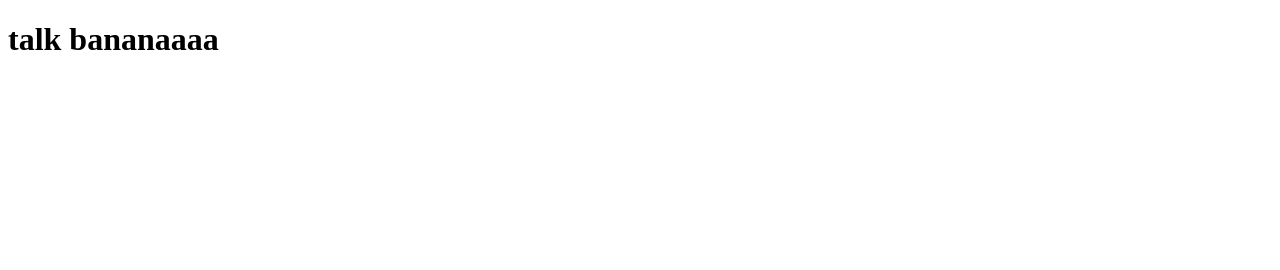
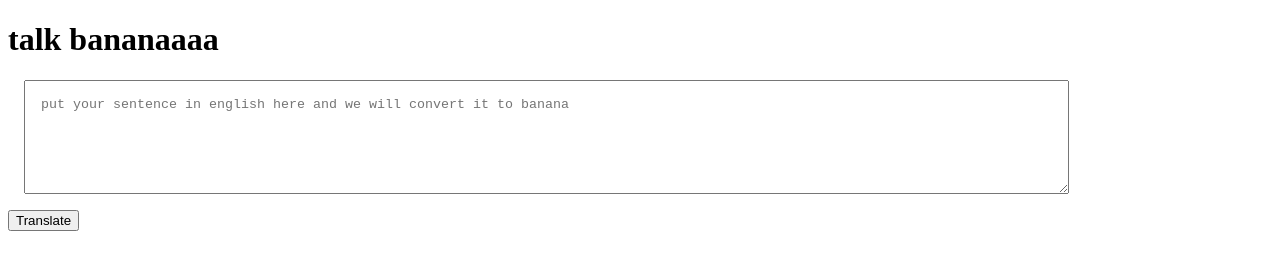
Before and after one commit to eshaan69/neogcamp-banana-speak, a plain HTML site: page index.html in a window 1280 px wide. Drawn offline with Linux system fonts and the light colour scheme.

Commit message:
taking input

```diff
--- /dev/null
+++ b/app.js
@@ -0,0 +1,13 @@
+var btnTranslate = document.querySelector("#btn-translate");
+var txtInput = document.querySelector("#txt-input");
+
+
+console.log(txtInput)
+
+
+btnTranslate.addEventListener("click",
+
+function clickEventHandler() {
+    console.log("clicked!")
+    console.log("input", txtInput.value)
+})
--- a/index.html
+++ b/index.html
@@ -1,15 +1,29 @@
 <!DOCTYPE html>
 <html lang="en">
+
 <head>
     <meta charset="UTF-8">
     <meta http-equiv="X-UA-Compatible" content="IE=edge">
     <meta name="viewport" content="width=device-width, initial-scale=1.0">
     <title>banana speak</title>
+    <style>
+        textarea {
+            width: 80%;
+            height: 10vh;
+            display: block;
+            margin: 1rem;
+            padding: 1rem;
+        }
+    </style>
+</head>
 
-</head>
 <body>
     <h1> talk bananaaaa</h1>
+    <textarea id="txt-input"
 
-    <script src="app.js" type=text/javascript></script>
-</body>
-</html>
+     placeholder="put your sentence in english here and we will convert it to banana"></textarea>
+
+    <button id="btn-translate"> Translate</button>
+
+
+    <script src="app.js" type=text/javascript> </script> </body> </html>
```
